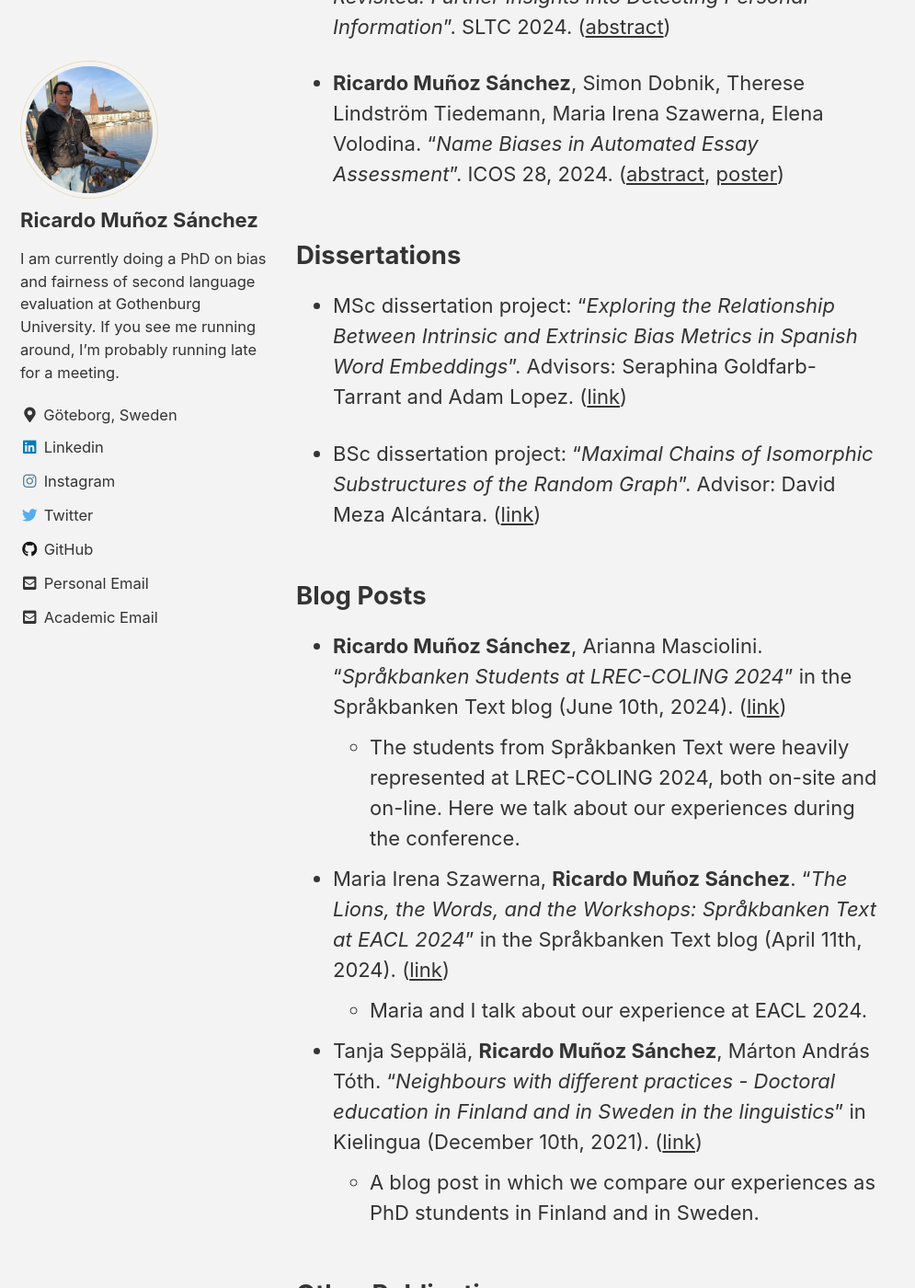
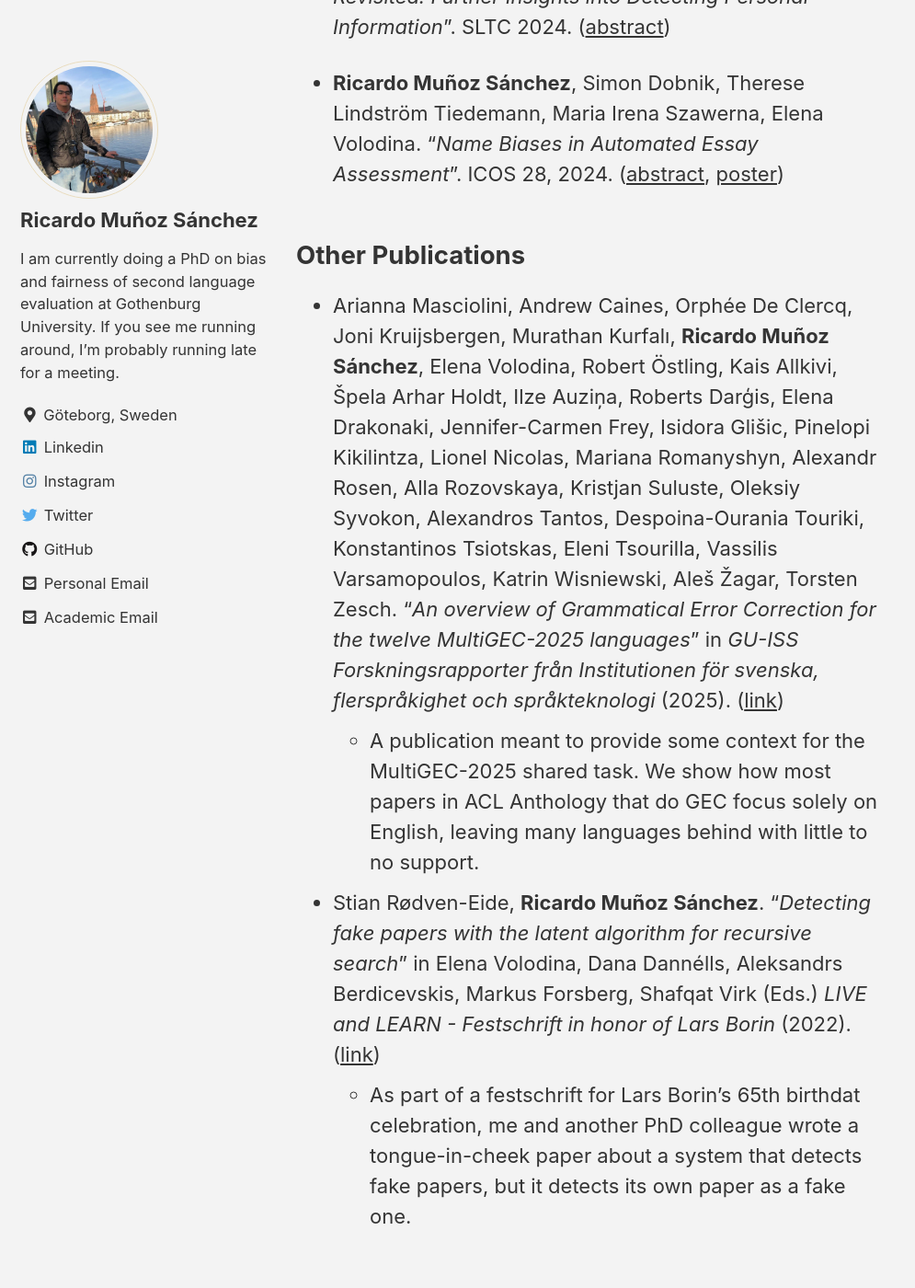
Before and after one commit to rimusa/rimusa.github.io, a Jekyll site: the page built from docs/_pages/research.md, in a window 1280 px wide and 1400 px high, scrolled down 2524 px. Shown: the whole window at 92% size, without its empty margins (0-995 px from the left). Built offline with Jekyll 4.4.1, drawn with Linux system fonts in a browser that asks for light colours; cached includes are drawn as plain includes; some of the changed text lies outside the part shown.

Commit message:
Moved things around and added a "Language Resources" section

```diff
--- a/docs/_pages/research.md
+++ b/docs/_pages/research.md
@@ -49,11 +49,18 @@ You can see the talks and presentations I've given [here](../talks).
 
 
 
-## Dissertations
+## Other Publications
 
-- MSc dissertation project: "_Exploring the Relationship Between Intrinsic and Extrinsic Bias Metrics in Spanish Word Embeddings_". Advisors: Seraphina Goldfarb-Tarrant and Adam Lopez. ([link](https://github.com/rimusa/embedding_bias/blob/master/documents/MSc_Dissertation.pdf))
+- Arianna Masciolini, Andrew Caines, Orphée De Clercq, Joni Kruijsbergen, Murathan Kurfalı, **Ricardo Muñoz Sánchez**, Elena Volodina, Robert Östling, Kais Allkivi, Špela Arhar Holdt, Ilze Auzin̦a, Roberts Darģis, Elena Drakonaki, Jennifer-Carmen Frey, Isidora Glišic, Pinelopi Kikilintza, Lionel Nicolas, Mariana Romanyshyn, Alexandr Rosen, Alla Rozovskaya, Kristjan Suluste, Oleksiy Syvokon, Alexandros Tantos, Despoina-Ourania Touriki, Konstantinos Tsiotskas, Eleni Tsourilla, Vassilis Varsamopoulos, Katrin Wisniewski, Aleš Žagar, Torsten Zesch. "_An overview of Grammatical Error Correction for the twelve MultiGEC-2025 languages_" in _GU-ISS Forskningsrapporter från Institutionen för svenska, flerspråkighet och språkteknologi_ (2025). ([link](https://gupea.ub.gu.se/handle/2077/84800))
+    - A publication meant to provide some context for the MultiGEC-2025 shared task. We show how most papers in ACL Anthology that do GEC focus solely on English, leaving many languages behind with little to no support.
 
-- BSc dissertation project: "_Maximal Chains of Isomorphic Substructures of the Random Graph_". Advisor: David Meza Alcántara. ([link](http://132.248.9.195/ptd2018/septiembre/0780018/Index.html))
+- Stian Rødven-Eide, **Ricardo Muñoz Sánchez**. "_Detecting fake papers with the latent algorithm for recursive search_" in Elena Volodina, Dana Dannélls, Aleksandrs Berdicevskis, Markus Forsberg, Shafqat Virk (Eds.) _LIVE and LEARN - Festschrift in honor of Lars Borin_ (2022). ([link](https://gupea.ub.gu.se/handle/2077/74254))
+    - As part of a festschrift for Lars Borin's 65th birthdat celebration, me and another PhD colleague wrote a tongue-in-cheek paper about a system that detects fake papers, but it detects its own paper as a fake one.
+
+
+
+## Language Resources
+-
 
 
 
```
Also changed, not shown: other parts of docs/_pages/research.md (+3 -5 lines).
